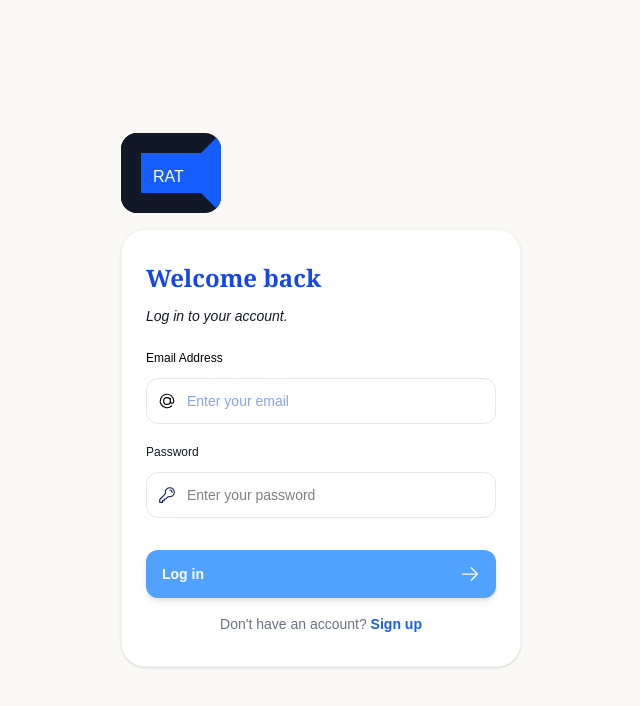
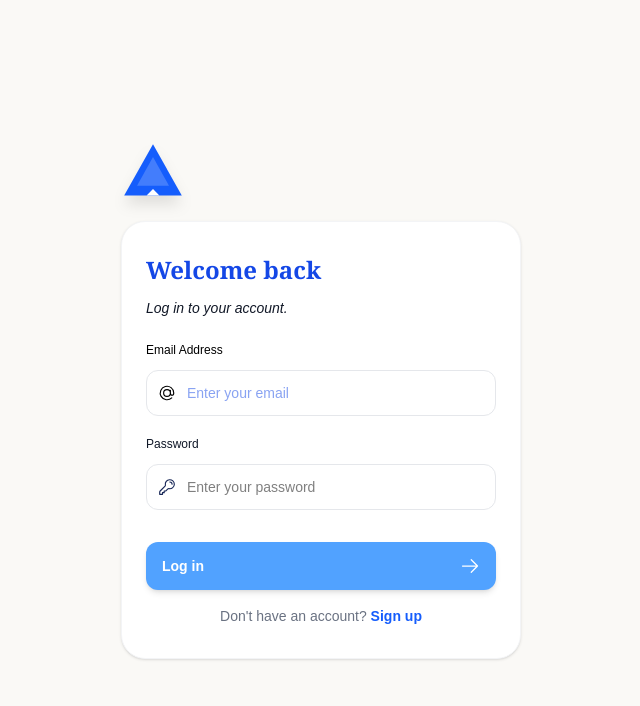
Before and after one commit to frank-job/PearLNet, a Next.js app: page /login in a window 1280 px wide. Shown: the top 706 px of the page, without its empty margins (319-959 px from the left). Built offline with nearby package versions, Linux system fonts and the light colour scheme.

Commit message:
litler spin

```diff
--- a/app/Rat/home/page.tsx
+++ b/app/Rat/home/page.tsx
@@ -8,6 +8,7 @@ import ThemeToggle from '@/app/ui/theme/ThemeToggle';
 import { getCurrentUser, getProfile } from '@/app/lib/action';
 import NewspaperIcon from '@heroicons/react/24/outline/NewspaperIcon';
 import Link from 'next/link';
+import RatLogo from '@/app/ui/RatLogo';
 // ============================================================
 // Rat Home Page
 // - Public feed with "For You" and "Following" tabs
@@ -37,10 +38,12 @@ export default async function RatHomePage() {
     <main className="min-h-screen transition-all duration-300 ml-0 pb-24 overflow-y-auto">
       <div className="max-w-2xl mx-auto">
 <header className="px-4 py-6 border-b border-gray-200">
-<div className="flex items-center justify-between">
-            <h1 className="text-blue-600 font-extrabold text-3xl md:text-4xl tracking-widest">
+          <div className="flex items-center justify-between">
+              <RatLogo  />
+            {/* <h1 className="text-blue-600 font-extrabold text-3xl md:text-4xl tracking-widest">
               R A T
-            </h1>
+            </h1> */}
+
             <div className="flex items-center gap-2">
               <Link
                 href="/Rat/news"
--- a/app/Rat/page.tsx
+++ b/app/Rat/page.tsx
@@ -1,5 +1,89 @@
-import { redirect } from 'next/navigation';
+'use client';
 
-export default function RatPage() {
-  redirect('/Rat/home');
+import { useEffect } from 'react';
+import { useRouter } from 'next/navigation';
+import { motion } from 'framer-motion';
+
+export default function RatRedirectPage() {
+  const router = useRouter();
+
+  useEffect(() => {
+    // 1. Wait for 2.5 seconds to show the cool animation
+    const timer = setTimeout(() => {
+      router.push('/Rat/home');
+    }, 2500);
+
+    return () => clearTimeout(timer);
+  }, [router]);
+
+  return (
+    <main className="flex flex-col items-center justify-center min-h-screen bg-white">
+      <div className="relative flex flex-col items-center">
+
+        {/* TRIANGLE ANIMATION */}
+        <div className="relative w-32 h-32 mb-8">
+          <svg viewBox="0 0 100 100" className="w-full h-full">
+            {/* The Blue Triangle Path */}
+            <motion.path
+              d="M 50 5 L 95 90 L 5 90 Z"
+              fill="transparent"
+              stroke="#2563eb" // RAT Blue
+              strokeWidth="4"
+              strokeLinecap="round"
+              strokeLinejoin="round"
+              initial={{ pathLength: 0, opacity: 0 }}
+              animate={{
+                pathLength: 1,
+                opacity: 1,
+                rotate: 360
+              }}
+              transition={{
+                pathLength: { duration: 1.5, ease: "easeInOut" },
+                opacity: { duration: 0.5 },
+                rotate: { duration: 4, repeat: Infinity, ease: "linear" }
+              }}
+            />
+
+            {/* Inner pulsing triangle */}
+            <motion.path
+              d="M 50 25 L 80 80 L 20 80 Z"
+              fill="#2563eb"
+              initial={{ scale: 0, opacity: 0 }}
+              animate={{ scale: [0.8, 1.1, 0.8], opacity: [0.2, 0.5, 0.2] }}
+              transition={{
+                duration: 2,
+                repeat: Infinity,
+                ease: "easeInOut"
+              }}
+            />
+          </svg>
+        </div>
+
+        {/* LOGO & TEXT */}
+        <motion.div
+          initial={{ y: 20, opacity: 0 }}
+          animate={{ y: 0, opacity: 1 }}
+          transition={{ delay: 0.5 }}
+          className="text-center"
+        >
+          <h1 className="text-4xl font-black text-black tracking-tighter uppercase">
+            R A T
+          </h1>
+          <div className="mt-4 flex items-center gap-2">
+            <span className="w-1.5 h-1.5 bg-blue-600 rounded-full animate-bounce"></span>
+            <span className="w-1.5 h-1.5 bg-blue-600 rounded-full animate-bounce [animation-delay:0.2s]"></span>
+            <span className="w-1.5 h-1.5 bg-blue-600 rounded-full animate-bounce [animation-delay:0.4s]"></span>
+          </div>
+          <p className="text-[10px] font-bold text-gray-400 uppercase tracking-[0.3em] mt-6">
+            Welcome  to <span className="text-blue-600"> R A T</span>
+          </p>
+        </motion.div>
+      </div>
+
+      {/* Decorative background lines */}
+      <div className="fixed inset-0 -z-10 pointer-events-none opacity-5">
+         <div className="absolute top-0 left-0 w-full h-full bg-[radial-gradient(#2563eb_1px,transparent_1px)] [background-size:20px_20px]"></div>
+      </div>
+    </main>
+  );
 }
--- a/app/ui/RatLogo.tsx
+++ b/app/ui/RatLogo.tsx
@@ -1,10 +1,84 @@
-// Rat Logo
-export default function RatLogo() {
-    return (
-        <>
-            <div className="bg-blue-600 w-25 rounded-2xl h-20 sticky flex border-20 border-r-blue-600">
-               <p className="text-white py-3  rounded-2xl  text-center uppercase shadow-blue-500  flex px-3"> RAT </p>
-            </div>
-        </>
-    )
+// // Rat Logo
+// export default function RatLogo() {
+//     return (
+//         <>
+//             <div className="bg-blue-600 w-25 rounded-2xl h-20 sticky flex border-20 border-r-blue-600">
+//                <p className="text-white py-3  rounded-2xl  text-center uppercase shadow-blue-500  flex px-3"> RAT </p>
+//             </div>
+//         </>
+//     )
+// }
+
+
+
+'use client';
+
+import React from 'react';
+
+interface RatLogoProps {
+  size?: 'sm' | 'md' | 'lg' | 'xl';
+  className?: string;
 }
+
+export default function RatLogo({ size = 'md', className = "" }: RatLogoProps) {
+  // Size mapping for easy reuse
+  const sizeMap = {
+    sm: 'w-8 h-8',
+    md: 'w-16 h-16',
+    lg: 'w-32 h-32',
+    xl: 'w-48 h-48',
+  };
+
+  return (
+    <div className={`flex flex-col items-center justify-center group ${className}`}>
+      <div className={`relative ${sizeMap[size]} transition-transform duration-300 group-hover:scale-110 active:scale-90`}>
+
+        {/* THE TRIANGLE SVG */}
+        <svg
+          viewBox="0 0 100 100"
+          fill="none"
+          xmlns="http://www.w3.org/2000/svg"
+          className="drop-shadow-xl"
+        >
+          {/* Main Blue Triangle Body */}
+          <path
+            d="M50 5L95 85H5L50 5Z"
+            className="fill-blue-600 shadow-inner"
+          />
+
+          {/* Inner Accent Line (Creates the "A" feel) */}
+          <path
+            d="M50 25L75 70H25L50 25Z"
+            className="fill-white/20"
+          />
+
+          {/* Bottom Cutout Detail */}
+          <path
+            d="M40 85L50 75L60 85H40Z"
+            className="fill-white"
+          />
+        </svg>
+
+        {/* LOGO TEXT OVERLAY (Centered inside the triangle) */}
+        <div className="absolute inset-0 flex items-center justify-center pt-4">
+          <span className={`
+            font-black text-white tracking-tighter uppercase
+            ${size === 'sm' ? 'text-[8px]' : ''}
+            ${size === 'md' ? 'text-[12px]' : ''}
+            ${size === 'lg' ? 'text-[24px]' : ''}
+            ${size === 'xl' ? 'text-[32px]' : ''}
+          `}>
+            {/* RAT */}
+          </span>
+        </div>
+      </div>
+
+      {/* Optional Tagline (Only for Large sizes) */}
+      {(size === 'lg' || size === 'xl') && (
+        <span className="mt-4 text-[10px] font-bold text-gray-400 uppercase tracking-[0.4em] animate-pulse">
+          Premium Network
+        </span>
+      )}
+    </div>
+  );
+}
```
